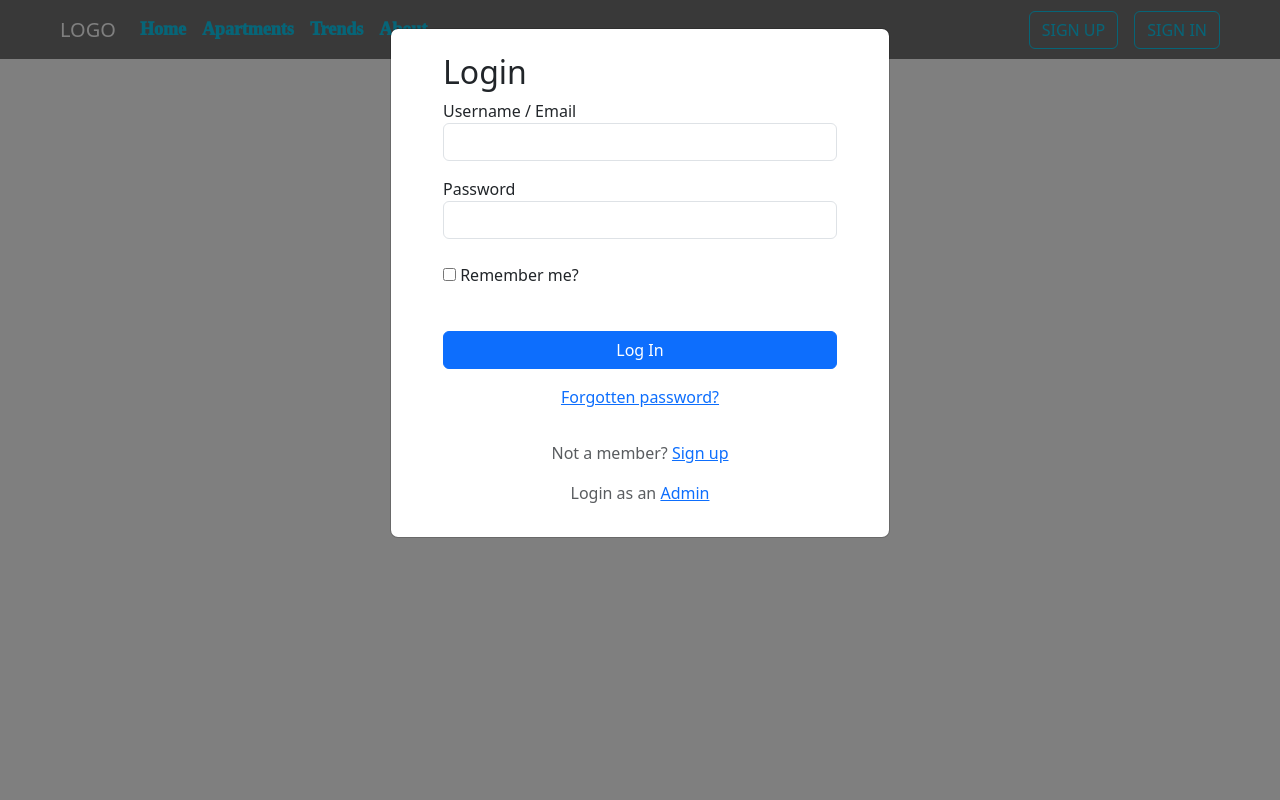
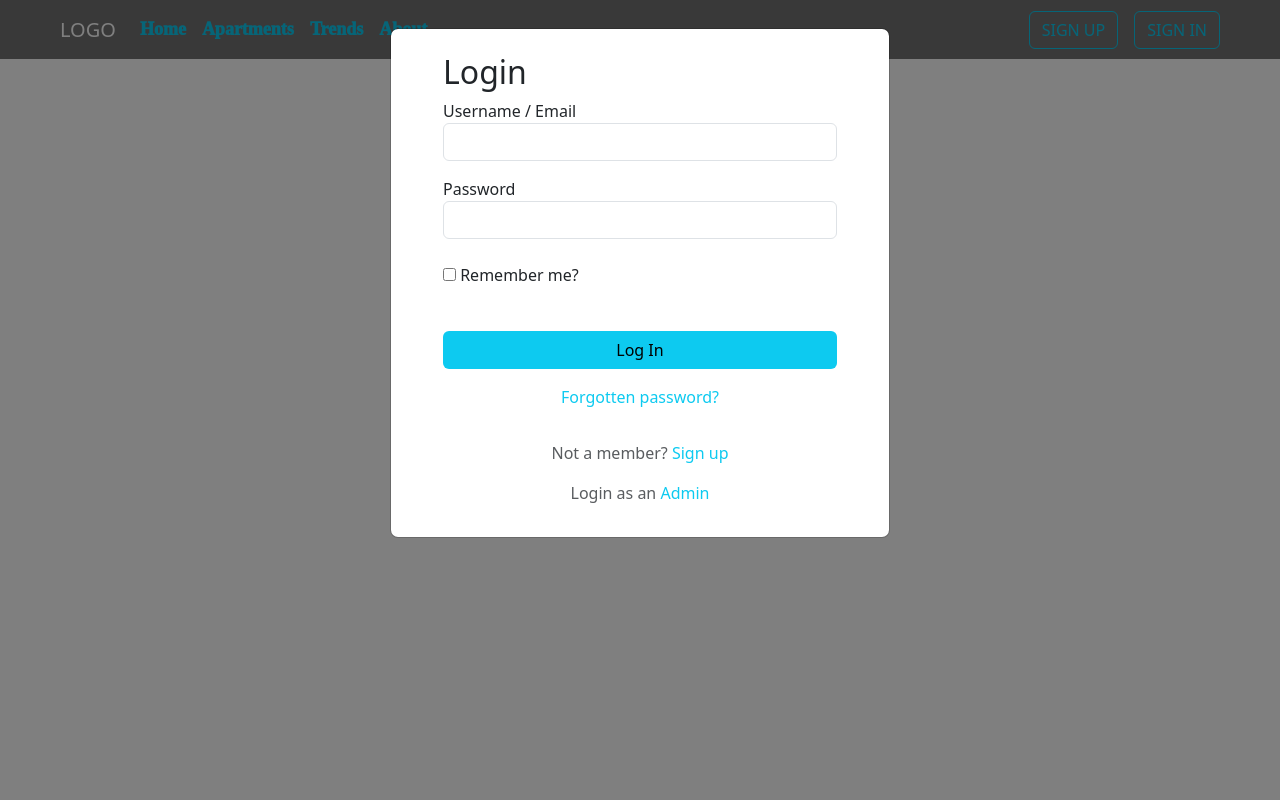
Before and after one commit to ashik5757/Online-house-rental, a Django app: template rental_app/templates/About/about.html in a window 1280 px wide, after a click on "Apartments". Run offline with Django 3.2, Linux system fonts and the light colour scheme; the template is opened without the code that fills it, so the values that code supplies are empty.

Commit message:
signup signin theme

```diff
--- a/online_house_rental/templates/Signin/login.html
+++ b/online_house_rental/templates/Signin/login.html
@@ -1,5 +1,7 @@
 {% load static %}
-
+{% block more_link %}
+<link rel="stylesheet" href="{% static 'css/login/login.css' %}">
+{% endblock more_link %}
 <div class="pt-2 mx-4">
     <div class="container">
         <div class="row">
@@ -30,7 +32,7 @@
                             </div>
                         </div>
                         <div class="form-group pt-1">
-                            <button class="btn btn-primary btn-block" style="width:100%" type="submit" >Log In</button>
+                            <button class="btn btn-login-custom btn-block" style="width:100%" type="submit" >Log In</button>
                         </div>
                     </form>
                     <p class="small-xl pt-3 text-center">
@@ -38,12 +40,12 @@
                     </p>
                     <p class="small-xl pt-3 text-center">
                         <span class="text-muted">Not a member?</span>
-                        <a data-bs-toggle="modal" data-bs-target="#signupModal_base" href="{% url 'signup_base' %}">Sign up</a>
+                        <a class="sign-up-link" data-bs-toggle="modal" data-bs-target="#signupModal_base" href="{% url 'signup_base' %}">Sign up</a>
                     </p>
 
                     <p class="small-xl text-center">
                         <span class="text-muted">Login as an </span>
-                        <a href="{% url 'admin:index' %}">Admin</a>
+                        <a class="admin-link" href="{% url 'admin:index' %}">Admin</a>
                     </p>
             </div>
         </div>
--- a/online_house_rental/templates/Signup/signupLandlord.html
+++ b/online_house_rental/templates/Signup/signupLandlord.html
@@ -1,3 +1,7 @@
+{% load static %}
+{% block more_link %}
+<link rel="stylesheet" href="{% static 'css/signup/signup.css' %}">
+{% endblock more_link %}
 <div class="pt-0">
     <div class="container">
         <div class="row">
@@ -108,7 +112,7 @@
                     </div>
 
                     <div class="form-group pt-1">
-                        <button class="btn btn-primary btn-block" style="width:100%" type="submit">Create
+                        <button class="btn btn-signup-custom btn-block" style="width:100%" type="submit">Create
                             Account</button>
                     </div>
 
--- a/online_house_rental/templates/Signup/signupRenter.html
+++ b/online_house_rental/templates/Signup/signupRenter.html
@@ -1,3 +1,7 @@
+{% load static %}
+{% block more_link %}
+<link rel="stylesheet" href="{% static 'css/signup/signup.css' %}">
+{% endblock more_link %}
 <div class="pt-0">
     <div class="container">
         <div class="row">
@@ -101,7 +105,7 @@
                         </div>
 
                         <div class="form-group pt-1">
-                            <button class="btn btn-primary btn-block" style="width:100%" type="submit">Create
+                            <button class="btn btn-signup-custom btn-block" style="width:100%" type="submit">Create
                                 Account</button>
                         </div>
 
--- /dev/null
+++ b/rental_app/static/css/login/login.css
@@ -0,0 +1,25 @@
+.btn-login-custom {
+    background-color: #0dcaf0;
+    color: black;
+}
+
+.btn-login-custom:hover {
+    /* color: var(--bs-btn-hover-color);
+    background-color: var(--bs-btn-hover-bg);*/
+    border-color: #0dcaf0;
+    background-color: aliceblue;
+}
+
+
+.border-link,
+.sign-up-link,
+.admin-link{
+    text-decoration: none;
+    color: #0dcaf0;
+}
+
+.border-link:hover,
+.sign-up-link:hover,
+.admin-link:hover{
+    color: #00a3c4;
+}
--- /dev/null
+++ b/rental_app/static/css/signup/signup.css
@@ -0,0 +1,11 @@
+.btn-signup-custom {
+    background-color: #0dcaf0;
+    color: black;
+}
+
+.btn-signup-custom:hover {
+    /* color: var(--bs-btn-hover-color);
+    background-color: var(--bs-btn-hover-bg);*/
+    border-color: #0dcaf0;
+    background-color: aliceblue;
+}
```
